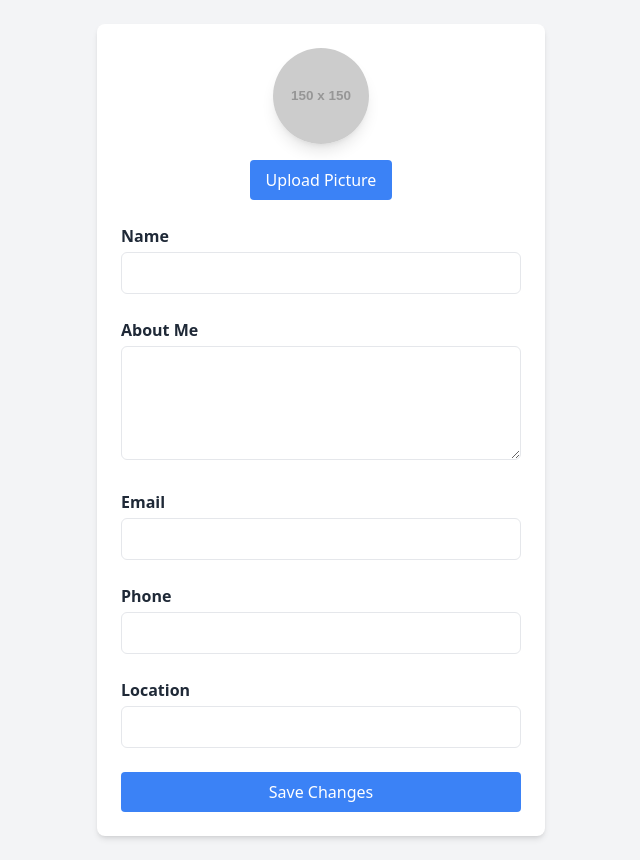
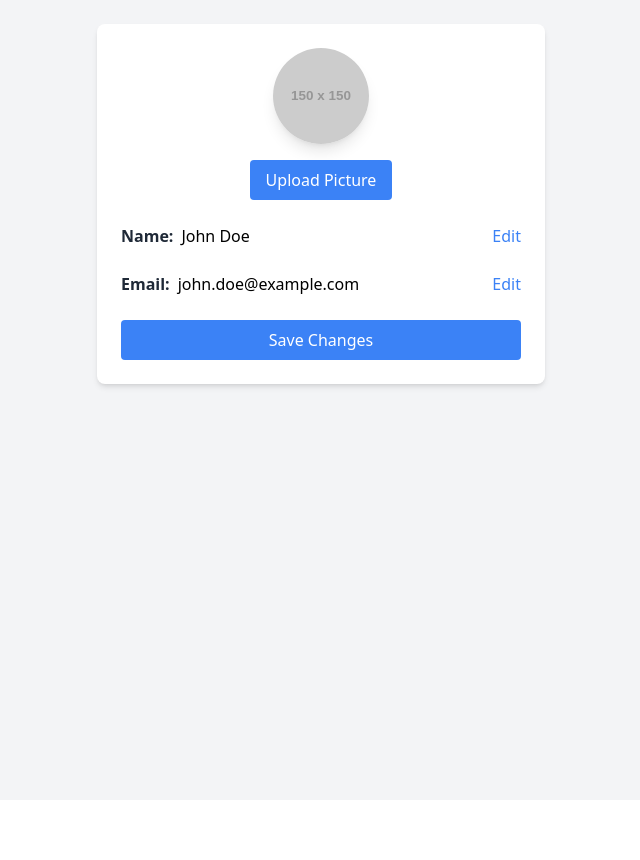
Before and after one commit to omegamsimuko/Accommodation-finder, a React (Create React App) app in the folder chat-app/: page / in a window 1280 px wide. Shown: the whole page, without its empty margins (319-959 px from the left). After the commit the page ends 800 px from the top, so only its background shows below. Built offline with nearby package versions, Linux system fonts and the light colour scheme.

Commit message:
modified accomodationform

```diff
--- a/chat-app/src/components/Profile.jsx
+++ b/chat-app/src/components/Profile.jsx
@@ -1,16 +1,13 @@
 import React, { useState } from "react";
 
 const Profile = () => {
-  const [name, setName] = useState("");
-  const [about, setAbout] = useState(
-    ""
-  );
-  const [email, setEmail] = useState(" ");
-  const [phone, setPhone] = useState("");
-  const [location, setLocation] = useState(" ");
+  const [name, setName] = useState("John Doe");
+  const [email, setEmail] = useState("john.doe@example.com");
   const [profilePicture, setProfilePicture] = useState(
     "https://via.placeholder.com/150"
   );
+  const [isEditingName, setIsEditingName] = useState(false);
+  const [isEditingEmail, setIsEditingEmail] = useState(false);
 
   const handlePictureUpload = (e) => {
     const file = e.target.files[0];
@@ -21,6 +18,13 @@ const Profile = () => {
       };
       reader.readAsDataURL(file);
     }
+  };
+
+  const handleSaveChanges = () => {
+    // Perform save logic here (e.g., API call to update user profile)
+    setIsEditingName(false);
+    setIsEditingEmail(false);
+    alert("Changes saved successfully!");
   };
 
   return (
@@ -46,52 +50,48 @@ const Profile = () => {
             onChange={handlePictureUpload}
           />
         </div>
-        <div className="mt-6">
-          <label className="block text-gray-800 font-semibold">Name</label>
+        <div className="mt-6 flex items-center">
+          <label className="block text-gray-800 font-semibold mr-2">Name:</label>
+          {isEditingName ? (
             <input
               type="text"
               value={name}
               onChange={(e) => setName(e.target.value)}
-            className="mt-1 w-full px-3 py-2 border rounded-md"
+              className="px-3 py-2 border rounded-md flex-1"
             />
+          ) : (
+            <span className="flex-1">{name}</span>
+          )}
+          <button
+            onClick={() => setIsEditingName(true)}
+            className="ml-2 text-blue-500 hover:text-blue-700"
+          >
+            Edit
+          </button>
         </div>
-        <div className="mt-6">
-          <label className="block text-gray-800 font-semibold">About Me</label>
-          <textarea
-            value={about}
-            onChange={(e) => setAbout(e.target.value)}
-            rows="4"
-            className="mt-1 w-full px-3 py-2 border rounded-md"
-          ></textarea>
-        </div>
-        <div className="mt-6">
-          <label className="block text-gray-800 font-semibold">Email</label>
+        <div className="mt-6 flex items-center">
+          <label className="block text-gray-800 font-semibold mr-2">Email:</label>
+          {isEditingEmail ? (
             <input
               type="email"
               value={email}
               onChange={(e) => setEmail(e.target.value)}
-            className="mt-1 w-full px-3 py-2 border rounded-md"
+              className="px-3 py-2 border rounded-md flex-1"
             />
+          ) : (
+            <span className="flex-1">{email}</span>
+          )}
+          <button
+            onClick={() => setIsEditingEmail(true)}
+            className="ml-2 text-blue-500 hover:text-blue-700"
+          >
+            Edit
+          </button>
         </div>
-        <div className="mt-6">
-          <label className="block text-gray-800 font-semibold">Phone</label>
-          <input
-            type="tel"
-            value={phone}
-            onChange={(e) => setPhone(e.target.value)}
-            className="mt-1 w-full px-3 py-2 border rounded-md"
-          />
-        </div>
-        <div className="mt-6">
-          <label className="block text-gray-800 font-semibold">Location</label>
-          <input
-            type="text"
-            value={location}
-            onChange={(e) => setLocation(e.target.value)}
-            className="mt-1 w-full px-3 py-2 border rounded-md"
-          />
-        </div>
-        <button className="mt-6 w-full bg-blue-500 text-white px-4 py-2 rounded hover:bg-blue-600">
+        <button
+          onClick={handleSaveChanges}
+          className="mt-6 w-full bg-blue-500 text-white px-4 py-2 rounded hover:bg-blue-600"
+        >
           Save Changes
         </button>
       </div>
```
Lines whose indentation alone changed are shown as unchanged.
